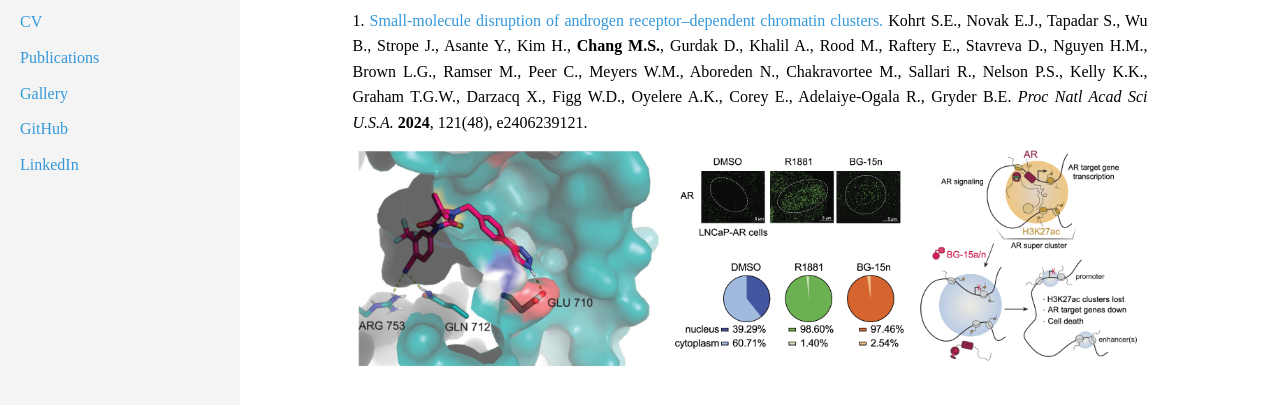
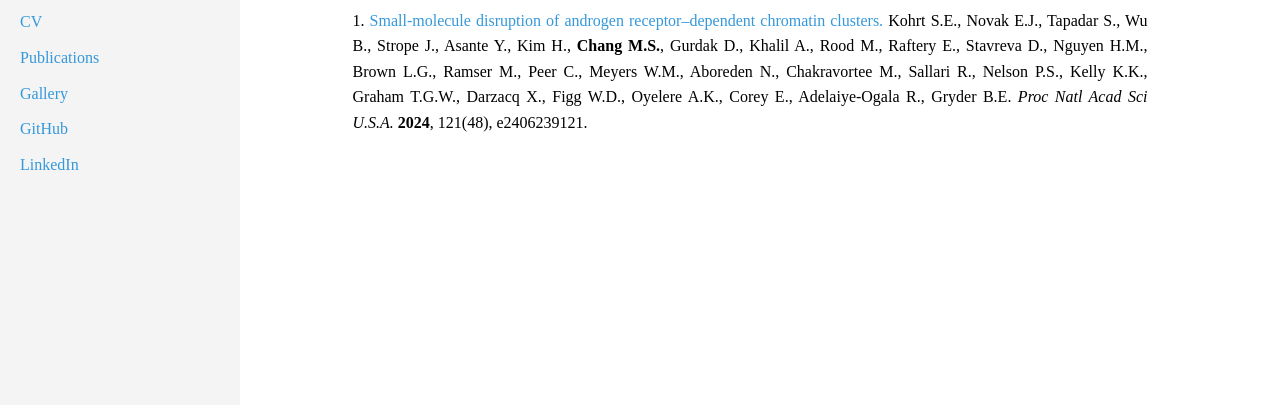
Before and after one commit to mattychang/mattychang.github.io, a plain HTML site: page publications.html in a window 1280 px wide. Shown: the part 105-510 px from the top of the page. Drawn offline with Linux system fonts and the light colour scheme.

Commit message:
Update publications.html

```diff
--- a/publications.html
+++ b/publications.html
@@ -24,7 +24,7 @@
             <div class="main-content">
                 <h1>Publications</h1>
                 <p>1. <a href="https://www.pnas.org/doi/10.1073/pnas.2406239121" target="_blank">Small-molecule disruption of androgen receptor–dependent chromatin clusters.</a> Kohrt S.E., Novak E.J., Tapadar S., Wu B., Strope J., Asante Y., Kim H., <b>Chang M.S.</b>, Gurdak D., Khalil A., Rood M., Raftery E., Stavreva D., Nguyen H.M., Brown L.G., Ramser M., Peer C., Meyers W.M., Aboreden N., Chakravortee M., Sallari R., Nelson P.S., Kelly K.K., Graham T.G.W., Darzacq X., Figg W.D., Oyelere A.K., Corey E., Adelaiye-Ogala R., Gryder B.E. <i>Proc Natl Acad Sci U.S.A.</i> <b>2024</b>, 121(48), e2406239121.</p>
-                <img src="images/kohrt.png" alt="kohrt" class="pubs">
+                <!-- <img src="images/kohrt.png" alt="kohrt" class="pubs"> -->
             </div>
         </div>
     </div>
```
